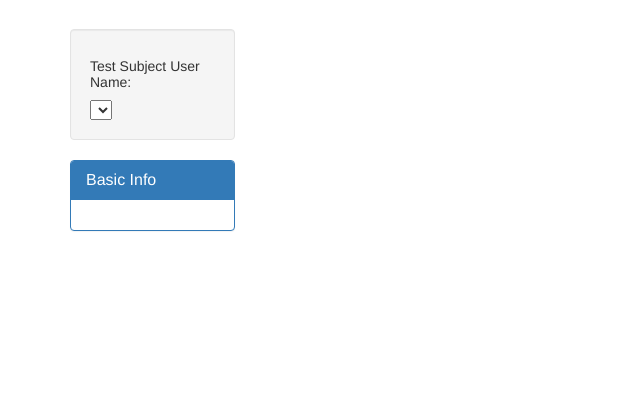
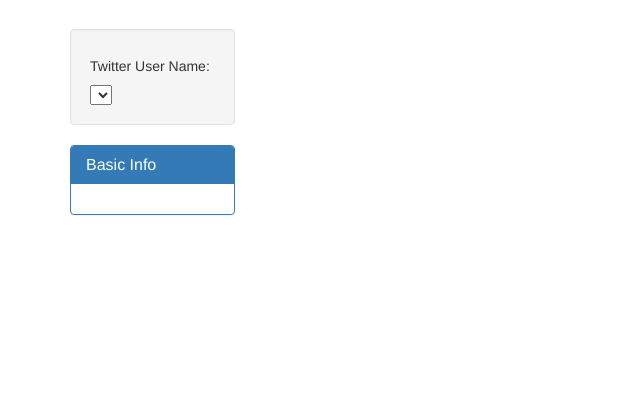
Before and after one commit to ludanzhan/Data-Analytics-with-Twittwe-API-, a Flask app: page / in a window 1280 px wide. Shown: the part 196-616 px from the top of the page, without its empty margins (0-640 px from the left). Run offline with Flask 2, Linux system fonts and the light colour scheme; lists and menus that the app fills with data are empty; some libraries are stand-ins or nearby versions.

Commit message:
Fixed Typos

```diff
--- a/templates/index.html
+++ b/templates/index.html
@@ -14,13 +14,13 @@
   <div class="container">
     <div class="row">
       <div class="col-md-12 jumbotron text-center" style="background-image: url('https://s5.cdn.memeburn.com/wp-content/uploads/2018/05/twitter-birds-stock.jpg');">
-        <h1>Twittwer API Dashboard</h1>
+        <h1>Twitter API Dashboard</h1>
       </div>
     </div>
     <div class="row">
       <div class="col-md-2">
         <div class="well">
-          <h5>Test Subject User Name:</h5>
+          <h5>Twitter User Name:</h5>
           <select id="selDataset" onchange="optionChanged(this.value)"></select>
         </div>
         <div class="panel panel-primary">
```
